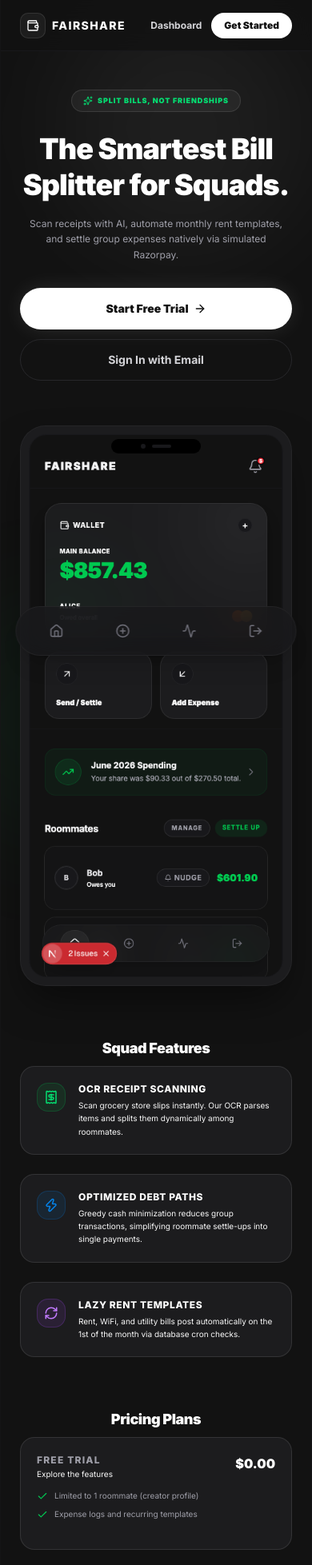
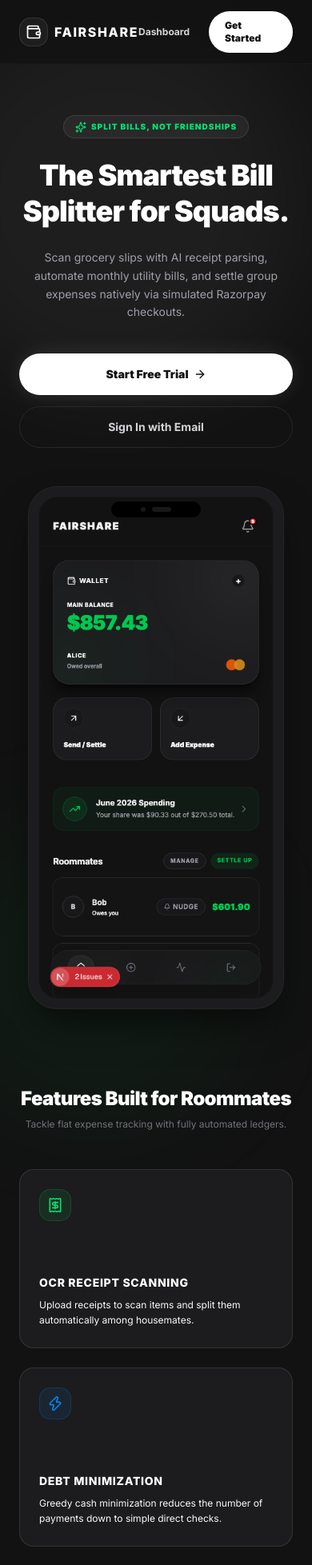
Before and after one commit to rnimriya/roomexpense, a Next.js app: page / in a window 390 px wide. Shown: the top 1957 px of the page at 80% size. Built offline with nearby package versions, Linux system fonts and the light colour scheme.

Commit message:
feat: make landing page full-screen responsive on desktop and mobile layout

```diff
--- a/app/layout.tsx
+++ b/app/layout.tsx
@@ -1,9 +1,9 @@
 import type { Metadata } from "next";
 import { Inter } from "next/font/google";
 import "./globals.css";
-import { BottomNav } from "@/components/BottomNav";
 import { Toaster } from "@/components/ui/sonner";
 import { Providers } from "@/components/Providers";
+import { AppLayoutWrapper } from "@/components/AppLayoutWrapper";
 
 const inter = Inter({ subsets: ["latin"] });
 
@@ -19,14 +19,11 @@
 }>) {
   return (
     <html lang="en" className="dark h-full">
-      <body className={`${inter.className} min-h-full bg-black text-white flex justify-center`}>
+      <body className={`${inter.className} min-h-full bg-black text-white`}>
         <Providers>
-          <div className="w-full max-w-[480px] min-h-screen bg-[#121212] border-x border-zinc-900/50 shadow-2xl relative flex flex-col">
-            <main className="flex-1">
-              {children}
-            </main>
-            <BottomNav />
-          </div>
+          <AppLayoutWrapper>
+            {children}
+          </AppLayoutWrapper>
           <Toaster theme="dark" />
         </Providers>
       </body>
--- a/app/page.tsx
+++ b/app/page.tsx
@@ -5,20 +5,21 @@
 
 export default function LandingPage() {
   return (
-    <div className="min-h-screen bg-[#121212] text-zinc-50 relative overflow-hidden flex flex-col">
-      {/* Glow filters */}
-      <div className="absolute top-0 right-0 w-80 h-80 bg-white/5 rounded-full blur-3xl pointer-events-none" />
-      <div className="absolute top-[30%] -left-20 w-80 h-80 bg-green-500/5 rounded-full blur-3xl pointer-events-none" />
+    <div className="min-h-screen bg-[#121212] text-zinc-50 relative overflow-hidden flex flex-col w-full">
+      {/* Background glow features */}
+      <div className="absolute top-0 right-0 w-[500px] h-[500px] bg-white/5 rounded-full blur-3xl pointer-events-none" />
+      <div className="absolute top-[30%] -left-20 w-[400px] h-[400px] bg-green-500/5 rounded-full blur-3xl pointer-events-none" />
 
       {/* Navigation Header */}
-      <nav className="h-16 px-6 border-b border-zinc-900 bg-[#121212]/80 backdrop-blur-md sticky top-0 z-50 flex items-center justify-between">
+      <nav className="h-20 border-b border-zinc-900 bg-[#121212]/80 backdrop-blur-md sticky top-0 z-50 flex items-center w-full">
+        <div className="max-w-6xl mx-auto w-full px-6 flex items-center justify-between">
           <div className="flex items-center gap-2">
-          <div className="h-8 w-8 bg-white/5 rounded-lg border border-white/10 flex items-center justify-center">
-            <Wallet className="h-4 w-4 text-white" />
+            <div className="h-9 w-9 bg-white/5 rounded-xl border border-white/10 flex items-center justify-center">
+              <Wallet className="h-5 w-5 text-white" />
             </div>
-          <span className="text-sm font-extrabold tracking-widest text-white uppercase">FairShare</span>
+            <span className="text-base font-extrabold tracking-widest text-white uppercase">FairShare</span>
           </div>
-        <div className="flex items-center gap-3">
+          <div className="flex items-center gap-6">
             <Link
               href="/dashboard"
               className="text-xs font-bold text-zinc-300 hover:text-white transition-colors"
@@ -27,50 +28,56 @@
             </Link>
             <Link
               href="/login"
-            className="text-xs font-black bg-white text-[#121212] hover:bg-zinc-200 px-4 py-2 rounded-full transition-all"
+              className="text-xs font-black bg-white text-[#121212] hover:bg-zinc-200 px-5 py-2.5 rounded-full transition-all"
             >
               Get Started
             </Link>
           </div>
+        </div>
       </nav>
 
       {/* Hero Content Section */}
-      <div className="flex-1 flex flex-col px-6 pt-12 pb-16 max-w-md mx-auto w-full text-center relative z-10">
-        <div className="inline-flex items-center gap-1.5 bg-white/5 border border-white/10 px-3.5 py-1.5 rounded-full text-[9px] font-black text-green-400 uppercase tracking-widest mx-auto mb-6">
-          <Sparkles className="h-3 w-3" /> Split bills, not friendships
+      <div className="flex-1 max-w-6xl mx-auto w-full px-6 pt-16 md:pt-24 pb-20 relative z-10 flex flex-col">
+        <div className="grid grid-cols-1 lg:grid-cols-12 gap-12 lg:gap-8 items-center mb-24">
+
+          {/* Left Column: Heading and CTAs */}
+          <div className="lg:col-span-7 text-center lg:text-left space-y-6">
+            <div className="inline-flex items-center gap-1.5 bg-white/5 border border-white/10 px-3.5 py-1.5 rounded-full text-[10px] font-black text-green-400 uppercase tracking-widest">
+              <Sparkles className="h-3.5 w-3.5" /> Split bills, not friendships
             </div>
 
-        <h1 className="text-4xl font-black tracking-tight text-white mb-4 leading-tight">
-          The Smartest Bill Splitter for Squads.
+            <h1 className="text-4xl md:text-5.5xl font-black tracking-tight text-white leading-tight">
+              The Smartest Bill <br className="hidden md:inline" /> Splitter for Squads.
             </h1>
 
-        <p className="text-xs text-zinc-400 leading-relaxed mb-8 max-w-xs mx-auto">
-          Scan receipts with AI, automate monthly rent templates, and settle group expenses natively via simulated Razorpay.
+            <p className="text-sm md:text-base text-zinc-400 leading-relaxed max-w-lg mx-auto lg:mx-0">
+              Scan grocery slips with AI receipt parsing, automate monthly utility bills, and settle group expenses natively via simulated Razorpay checkouts.
             </p>
 
-        <div className="flex flex-col gap-3 mb-14">
+            <div className="flex flex-col sm:flex-row gap-3.5 pt-4 justify-center lg:justify-start">
               <Link
                 href="/login"
-            className="h-13 bg-white text-[#121212] hover:bg-zinc-200 text-sm font-black rounded-full flex items-center justify-center gap-1.5 transition-all shadow-[0_0_30px_-5px_rgba(255,255,255,0.15)]"
+                className="h-13 px-8 bg-white text-[#121212] hover:bg-zinc-200 text-sm font-black rounded-full flex items-center justify-center gap-1.5 transition-all shadow-[0_0_30px_-5px_rgba(255,255,255,0.15)] active:scale-98"
               >
                 Start Free Trial <ArrowRight className="h-4 w-4" />
               </Link>
               <Link
                 href="/login?callbackUrl=/dashboard"
-            className="h-13 bg-transparent hover:bg-white/5 border border-zinc-800 text-zinc-300 text-sm font-bold rounded-full flex items-center justify-center transition-all"
+                className="h-13 px-8 bg-transparent hover:bg-white/5 border border-zinc-800 text-zinc-300 text-sm font-bold rounded-full flex items-center justify-center transition-all"
               >
                 Sign In with Email
               </Link>
             </div>
+          </div>
 
-        {/* High-Fidelity Device Mockup Preview */}
-        <div className="relative rounded-[32px] overflow-hidden border border-zinc-800/80 bg-[#1c1c1e] p-2.5 shadow-2xl shadow-black/50 mb-16">
-          <div className="absolute top-4 left-1/2 -translate-x-1/2 w-28 h-4.5 bg-black rounded-full z-20 flex items-center justify-center">
-            {/* Dynamic camera notch */}
+          {/* Right Column: High-Fidelity Mobile Device Mockup */}
+          <div className="lg:col-span-5 flex justify-center">
+            <div className="relative w-full max-w-[320px] rounded-[36px] overflow-hidden border border-zinc-800/80 bg-[#1c1c1e] p-3 shadow-2xl shadow-black/60">
+              <div className="absolute top-4.5 left-1/2 -translate-x-1/2 w-28 h-5 bg-black rounded-full z-20 flex items-center justify-center">
                 <div className="h-1.5 w-1.5 rounded-full bg-zinc-900 mr-2" />
-            <div className="h-1 w-6 rounded-full bg-zinc-900" />
+                <div className="h-1.5 w-6 rounded-full bg-zinc-900" />
               </div>
-          <div className="rounded-[22px] overflow-hidden border border-zinc-900 bg-[#121212]">
+              <div className="rounded-[24px] overflow-hidden border border-zinc-900 bg-[#121212]">
                 <img
                   src="/images/dashboard.png"
                   alt="FairShare Dashboard Preview"
@@ -78,131 +85,169 @@
                 />
               </div>
             </div>
+          </div>
+        </div>
 
-        {/* Feature Grid */}
-        <div className="space-y-6 text-left mb-16">
-          <h2 className="text-lg font-black text-white tracking-tight text-center mb-2">Squad Features</h2>
+        {/* Feature Matrix Section */}
+        <div className="space-y-12 mb-24 w-full">
+          <div className="text-center space-y-2">
+            <h2 className="text-2xl md:text-3xl font-black text-white tracking-tight">Features Built for Roommates</h2>
+            <p className="text-xs text-zinc-500 max-w-sm mx-auto">Tackle flat expense tracking with fully automated ledgers.</p>
+          </div>
 
-          <div className="bg-[#1c1c1e] border border-zinc-850 p-5 rounded-2xl flex gap-4">
-            <div className="h-9 w-9 bg-green-500/10 border border-green-500/20 rounded-xl flex items-center justify-center shrink-0">
-              <Receipt className="h-4.5 w-4.5 text-green-400" />
+          <div className="grid grid-cols-1 md:grid-cols-3 gap-6">
+            <div className="bg-[#1c1c1e] border border-zinc-850 p-6 rounded-2xl flex flex-col justify-between h-56">
+              <div className="h-10 w-10 bg-green-500/10 border border-green-500/20 rounded-xl flex items-center justify-center">
+                <Receipt className="h-5 w-5 text-green-400" />
               </div>
-            <div>
-              <h3 className="text-xs font-extrabold text-white uppercase tracking-wider mb-1">OCR Receipt Scanning</h3>
-              <p className="text-[10px] text-zinc-450 leading-relaxed">
-                Scan grocery store slips instantly. Our OCR parses items and splits them dynamically among roommates.
+              <div className="mt-4">
+                <h3 className="text-sm font-extrabold text-white uppercase tracking-wider mb-2">OCR Receipt Scanning</h3>
+                <p className="text-xs text-zinc-450 leading-relaxed">
+                  Upload receipts to scan items and split them automatically among housemates.
                 </p>
               </div>
             </div>
 
-          <div className="bg-[#1c1c1e] border border-zinc-850 p-5 rounded-2xl flex gap-4">
-            <div className="h-9 w-9 bg-[#0584eb]/10 border border-[#0584eb]/20 rounded-xl flex items-center justify-center shrink-0">
-              <Zap className="h-4.5 w-4.5 text-[#0584eb]" />
+            <div className="bg-[#1c1c1e] border border-zinc-850 p-6 rounded-2xl flex flex-col justify-between h-56">
+              <div className="h-10 w-10 bg-[#0584eb]/10 border border-[#0584eb]/20 rounded-xl flex items-center justify-center">
+                <Zap className="h-5 w-5 text-[#0584eb]" />
               </div>
-            <div>
-              <h3 className="text-xs font-extrabold text-white uppercase tracking-wider mb-1">Optimized Debt Paths</h3>
-              <p className="text-[10px] text-zinc-450 leading-relaxed">
-                Greedy cash minimization reduces group transactions, simplifying roommate settle-ups into single payments.
+              <div className="mt-4">
+                <h3 className="text-sm font-extrabold text-white uppercase tracking-wider mb-2">Debt Minimization</h3>
+                <p className="text-xs text-zinc-450 leading-relaxed">
+                  Greedy cash minimization reduces the number of payments down to simple direct checks.
                 </p>
               </div>
             </div>
 
-          <div className="bg-[#1c1c1e] border border-zinc-850 p-5 rounded-2xl flex gap-4">
-            <div className="h-9 w-9 bg-purple-500/10 border border-purple-500/20 rounded-xl flex items-center justify-center shrink-0">
-              <RefreshCw className="h-4.5 w-4.5 text-purple-400" />
+            <div className="bg-[#1c1c1e] border border-zinc-850 p-6 rounded-2xl flex flex-col justify-between h-56">
+              <div className="h-10 w-10 bg-purple-500/10 border border-purple-500/20 rounded-xl flex items-center justify-center">
+                <RefreshCw className="h-5 w-5 text-purple-400" />
               </div>
-            <div>
-              <h3 className="text-xs font-extrabold text-white uppercase tracking-wider mb-1">Lazy Rent Templates</h3>
-              <p className="text-[10px] text-zinc-450 leading-relaxed">
-                Rent, WiFi, and utility bills post automatically on the 1st of the month via database cron checks.
+              <div className="mt-4">
+                <h3 className="text-sm font-extrabold text-white uppercase tracking-wider mb-2">Recurring Templates</h3>
+                <p className="text-xs text-zinc-450 leading-relaxed">
+                  Automatically post recurring expenses like rent and internet on the 1st of every month.
                 </p>
-            </div>
-          </div>
-        </div>
-
-        {/* Pricing Model Section */}
-        <div className="space-y-6 text-left mb-8">
-          <h2 className="text-lg font-black text-white tracking-tight text-center mb-2">Pricing Plans</h2>
-
-          {/* Trial / Free Tier */}
-          <div className="bg-[#1c1c1e] border border-zinc-850 p-5 rounded-2xl relative overflow-hidden">
-            <div className="flex justify-between items-start mb-3">
-              <div>
-                <h3 className="text-xs font-extrabold text-zinc-400 uppercase tracking-widest">Free Trial</h3>
-                <p className="text-[10px] text-zinc-550 mt-0.5">Explore the features</p>
-              </div>
-              <span className="text-base font-black text-white">$0.00</span>
-            </div>
-            <div className="space-y-2 mb-4">
-              <div className="flex items-center gap-2 text-[10px] text-zinc-400">
-                <Check className="h-3.5 w-3.5 text-green-500 shrink-0" /> Limited to 1 roommate (creator profile)
-              </div>
-              <div className="flex items-center gap-2 text-[10px] text-zinc-400">
-                <Check className="h-3.5 w-3.5 text-green-500 shrink-0" /> Expense logs and recurring templates
-              </div>
-            </div>
-          </div>
-
-          {/* Basic Tier */}
-          <div className="bg-[#1c1c1e] border border-zinc-850 p-5 rounded-2xl relative overflow-hidden">
-            <div className="absolute top-0 right-0 bg-[#0584eb]/10 border-b border-l border-[#0584eb]/20 px-3 py-1 text-[8px] font-extrabold text-[#0584eb] rounded-bl-xl uppercase tracking-widest">
-              30 Days Free
-            </div>
-            <div className="flex justify-between items-start mb-3">
-              <div>
-                <h3 className="text-xs font-extrabold text-white uppercase tracking-widest">Basic Plan</h3>
-                <p className="text-[10px] text-zinc-550 mt-0.5">Best for couples / duos</p>
-              </div>
-              <div className="text-right">
-                <span className="text-base font-black text-white">$2.50</span>
-                <span className="text-[10px] text-zinc-550 block">/ roommate / mo</span>
-              </div>
-            </div>
-            <div className="space-y-2 mb-4">
-              <div className="flex items-center gap-2 text-[10px] text-zinc-400">
-                <Check className="h-3.5 w-3.5 text-green-500 shrink-0" /> Up to 2 roommates limit
-              </div>
-              <div className="flex items-center gap-2 text-[10px] text-zinc-400">
-                <Check className="h-3.5 w-3.5 text-green-500 shrink-0" /> Minimized debt settlement paths
-              </div>
-              <div className="flex items-center gap-2 text-[10px] text-zinc-400">
-                <Check className="h-3.5 w-3.5 text-green-500 shrink-0" /> 1-Month trial period included
-              </div>
-            </div>
-          </div>
-
-          {/* Pro Tier */}
-          <div className="bg-[#1c1c1e] border border-zinc-850 p-5 rounded-2xl relative overflow-hidden">
-            <div className="absolute top-0 right-0 bg-green-500/10 border-b border-l border-green-500/20 px-3 py-1 text-[8px] font-extrabold text-green-500 rounded-bl-xl uppercase tracking-widest">
-              30 Days Free
-            </div>
-            <div className="flex justify-between items-start mb-3">
-              <div>
-                <h3 className="text-xs font-extrabold text-white uppercase tracking-widest">Pro Plan</h3>
-                <p className="text-[10px] text-zinc-550 mt-0.5">Unlimited squads</p>
-              </div>
-              <div className="text-right">
-                <span className="text-base font-black text-white">$4.00</span>
-                <span className="text-[10px] text-zinc-550 block">/ roommate / mo</span>
-              </div>
-            </div>
-            <div className="space-y-2 mb-4">
-              <div className="flex items-center gap-2 text-[10px] text-zinc-400">
-                <Check className="h-3.5 w-3.5 text-green-500 shrink-0" /> 3+ or unlimited roommate spaces
-              </div>
-              <div className="flex items-center gap-2 text-[10px] text-zinc-400">
-                <Check className="h-3.5 w-3.5 text-green-500 shrink-0" /> Audit trail history logs and soft-deletes
-              </div>
-              <div className="flex items-center gap-2 text-[10px] text-zinc-400">
-                <Check className="h-3.5 w-3.5 text-green-500 shrink-0" /> Razorpay subscription checkout
               </div>
             </div>
           </div>
         </div>
 
-        {/* Secure Checkout Trust Badge */}
-        <p className="text-[9px] text-zinc-550 text-center flex items-center justify-center gap-1.5 mt-8">
-          <ShieldCheck className="h-3.5 w-3.5 text-green-500" /> Cancel subscription anytime. Powered by Razorpay secure checkout.
+        {/* Pricing Models Section */}
+        <div className="space-y-12 mb-12 w-full">
+          <div className="text-center space-y-2">
+            <h2 className="text-2xl md:text-3xl font-black text-white tracking-tight">Flexible SaaS Billing</h2>
+            <p className="text-xs text-zinc-500 max-w-sm mx-auto">Start with our free trial, then choose the plan that fits your apartment.</p>
+          </div>
+
+          <div className="grid grid-cols-1 md:grid-cols-3 gap-6 items-stretch">
+
+            {/* Free Trial */}
+            <div className="bg-[#1c1c1e] border border-zinc-850 p-6 rounded-2xl flex flex-col justify-between">
+              <div className="space-y-4">
+                <div className="flex justify-between items-start">
+                  <div>
+                    <h3 className="text-xs font-extrabold text-zinc-400 uppercase tracking-widest">Free Trial</h3>
+                    <p className="text-[10px] text-zinc-550 mt-0.5">Explore the app</p>
+                  </div>
+                  <span className="text-xl font-black text-white">$0.00</span>
+                </div>
+                <div className="space-y-2.5">
+                  <div className="flex items-center gap-2 text-xs text-zinc-450">
+                    <Check className="h-4 w-4 text-green-500 shrink-0" /> Limited to 1 user profile
+                  </div>
+                  <div className="flex items-center gap-2 text-xs text-zinc-455">
+                    <Check className="h-4 w-4 text-green-500 shrink-0" /> Expense tracking ledger
+                  </div>
+                </div>
+              </div>
+              <Link
+                href="/login"
+                className="w-full h-11 bg-zinc-900 hover:bg-zinc-850 text-zinc-200 text-xs font-bold rounded-xl mt-8 flex items-center justify-center transition-colors"
+              >
+                Get Started
+              </Link>
+            </div>
+
+            {/* Basic Plan */}
+            <div className="bg-[#1c1c1e] border border-zinc-850 p-6 rounded-2xl flex flex-col justify-between relative overflow-hidden">
+              <div className="absolute top-0 right-0 bg-[#0584eb]/10 border-b border-l border-[#0584eb]/20 px-4 py-1.5 text-[9px] font-black text-[#0584eb] rounded-bl-xl uppercase tracking-widest">
+                30 Days Free
+              </div>
+              <div className="space-y-4">
+                <div className="flex justify-between items-start">
+                  <div>
+                    <h3 className="text-xs font-extrabold text-white uppercase tracking-widest">Basic Plan</h3>
+                    <p className="text-[10px] text-zinc-550 mt-0.5">Perfect for duos</p>
+                  </div>
+                  <div className="text-right">
+                    <span className="text-xl font-black text-white">$2.50</span>
+                    <span className="text-[10px] text-zinc-550 block">/ roommate / mo</span>
+                  </div>
+                </div>
+                <div className="space-y-2.5">
+                  <div className="flex items-center gap-2 text-xs text-zinc-400">
+                    <Check className="h-4 w-4 text-green-500 shrink-0" /> Up to 2 roommates limit
+                  </div>
+                  <div className="flex items-center gap-2 text-xs text-zinc-400">
+                    <Check className="h-4 w-4 text-green-500 shrink-0" /> Minimized debt networks
+                  </div>
+                  <div className="flex items-center gap-2 text-xs text-zinc-400">
+                    <Check className="h-4 w-4 text-green-500 shrink-0" /> 1-Month free trial setup
+                  </div>
+                </div>
+              </div>
+              <Link
+                href="/login"
+                className="w-full h-11 bg-[#0584eb] hover:bg-[#2094f0] text-white text-xs font-extrabold rounded-xl mt-8 flex items-center justify-center transition-colors shadow-[0_0_20px_-3px_rgba(5,132,235,0.3)]"
+              >
+                Try Free for 30 Days
+              </Link>
+            </div>
+
+            {/* Pro Plan */}
+            <div className="bg-[#1c1c1e] border border-zinc-850 p-6 rounded-2xl flex flex-col justify-between relative overflow-hidden">
+              <div className="absolute top-0 right-0 bg-green-500/10 border-b border-l border-green-500/20 px-4 py-1.5 text-[9px] font-black text-green-500 rounded-bl-xl uppercase tracking-widest">
+                30 Days Free
+              </div>
+              <div className="space-y-4">
+                <div className="flex justify-between items-start">
+                  <div>
+                    <h3 className="text-xs font-extrabold text-white uppercase tracking-widest">Pro Plan</h3>
+                    <p className="text-[10px] text-zinc-550 mt-0.5">For larger houses</p>
+                  </div>
+                  <div className="text-right">
+                    <span className="text-xl font-black text-white">$4.00</span>
+                    <span className="text-[10px] text-zinc-550 block">/ roommate / mo</span>
+                  </div>
+                </div>
+                <div className="space-y-2.5">
+                  <div className="flex items-center gap-2 text-xs text-zinc-400">
+                    <Check className="h-4 w-4 text-green-500 shrink-0" /> Unlimited roommate limit
+                  </div>
+                  <div className="flex items-center gap-2 text-xs text-zinc-400">
+                    <Check className="h-4 w-4 text-green-500 shrink-0" /> Audit trail edit log histories
+                  </div>
+                  <div className="flex items-center gap-2 text-xs text-zinc-400">
+                    <Check className="h-4 w-4 text-green-500 shrink-0" /> Razorpay card/UPI autopay
+                  </div>
+                </div>
+              </div>
+              <Link
+                href="/login"
+                className="w-full h-11 bg-green-500 hover:bg-green-400 text-zinc-955 text-xs font-extrabold rounded-xl mt-8 flex items-center justify-center transition-colors shadow-[0_0_20px_-3px_rgba(34,197,94,0.3)]"
+              >
+                Try Free for 30 Days
+              </Link>
+            </div>
+
+          </div>
+        </div>
+
+        {/* Secure Trust Badge */}
+        <p className="text-[9px] text-zinc-550 text-center flex items-center justify-center gap-1.5 mt-16">
+          <ShieldCheck className="h-3.5 w-3.5 text-green-500" /> Cancel subscription anytime. Transactions processed securely by Razorpay.
         </p>
       </div>
     </div>
--- /dev/null
+++ b/components/AppLayoutWrapper.tsx
@@ -0,0 +1,33 @@
+"use client";
+
+import { usePathname } from "next/navigation";
+import { BottomNav } from "@/components/BottomNav";
+
+export function AppLayoutWrapper({ children }: { children: React.ReactNode }) {
+  const pathname = usePathname();
+
+  // Public landing page is full-width (website style)
+  const isLandingPage = pathname === "/";
+
+  if (isLandingPage) {
+    return (
+      <div className="w-full min-h-screen bg-[#121212] relative flex flex-col">
+        <main className="flex-1 w-full">
+          {children}
+        </main>
+      </div>
+    );
+  }
+
+  // App pages are centered in a mobile-framed wrapper
+  return (
+    <div className="flex justify-center min-h-screen bg-black">
+      <div className="w-full max-w-[480px] min-h-screen bg-[#121212] border-x border-zinc-900/50 shadow-2xl relative flex flex-col">
+        <main className="flex-1">
+          {children}
+        </main>
+        <BottomNav />
+      </div>
+    </div>
+  );
+}
```
Lines whose indentation alone changed are shown as unchanged.
